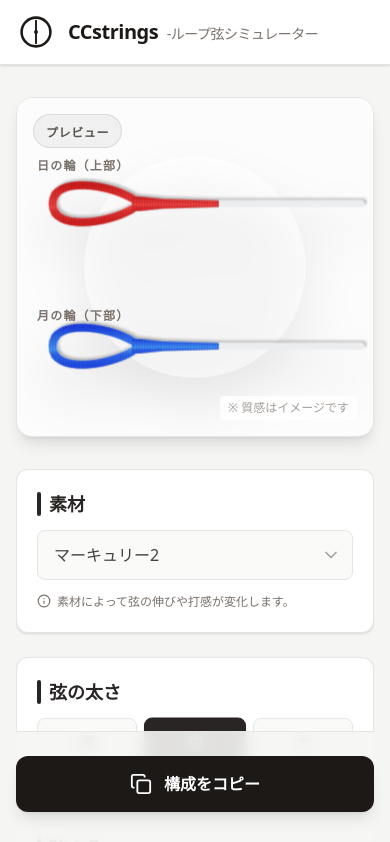
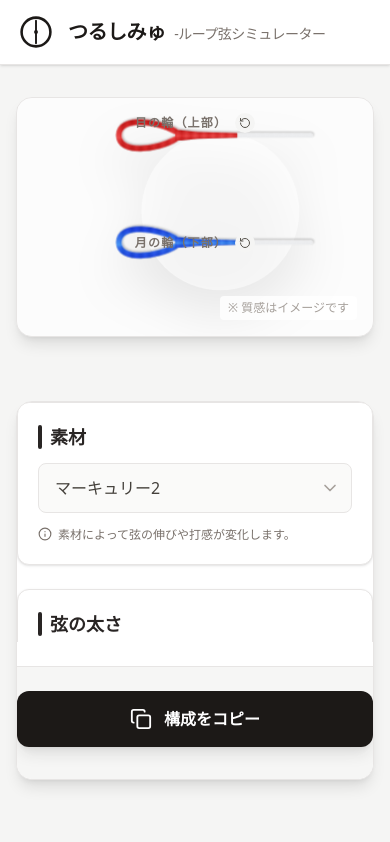
Before and after one commit to halcyon7766/CCstrings, a React (Vite) app: page / in a window 390 px wide. Shown: the top 842 px of the page. Built offline with nearby package versions, Linux system fonts and the light colour scheme.

Commit message:
feat: add rotation controls and optimize mobile/desktop layout

```diff
--- a/index.html
+++ b/index.html
@@ -5,7 +5,7 @@
   <meta charset="UTF-8" />
   <link rel="icon" type="image/svg+xml" href="/vite.svg" />
   <meta name="viewport" content="width=device-width, initial-scale=1.0" />
-  <title>CCstrings -ループ弦シミュレーター</title>
+  <title>つるしみゅ -ループ弦シミュレーター</title>
   <script async src="https://pagead2.googlesyndication.com/pagead/js/adsbygoogle.js?client=ca-pub-9880919415099202"
     crossorigin="anonymous"></script>
 </head>
--- a/src/App.jsx
+++ b/src/App.jsx
@@ -1,5 +1,5 @@
 import React, { useState, useEffect, useMemo } from 'react';
-import { ChevronDown, Info, Copy, Check } from 'lucide-react';
+import { ChevronDown, Info, Copy, Check, RotateCcw } from 'lucide-react';
 import {
   MATERIALS,
   COLORS,
@@ -63,7 +63,7 @@ const useIsMobile = () => {
   return isMobile;
 };
 
-const StringLoopDetail = ({ loopColor, bodyColor }) => {
+const StringLoopDetail = ({ loopColor, bodyColor, isMobile }) => {
   return (
     <g>
       <g transform="translate(0, 25)" filter="url(#dropShadow)">
@@ -96,9 +96,9 @@ const StringLoopDetail = ({ loopColor, bodyColor }) => {
         />
 
         {/* 2. 弦本体 (下に伸びる紐) */}
-        <line x1="50" y1="220" x2="50" y2="400" stroke={bodyColor} strokeWidth="8" strokeLinecap="round" />
-        <line x1="50" y1="220" x2="50" y2="400" stroke="url(#braidTexture)" strokeWidth="8" strokeLinecap="round" opacity="0.6" />
-        <line x1="50" y1="220" x2="50" y2="400" stroke="url(#highlightGradient)" strokeWidth="8" strokeLinecap="round" style={{ mixBlendMode: 'overlay' }} />
+        <line x1="50" y1="220" x2="50" y2={isMobile ? "350" : "600"} stroke={bodyColor} strokeWidth="8" strokeLinecap="round" />
+        <line x1="50" y1="220" x2="50" y2={isMobile ? "350" : "600"} stroke="url(#braidTexture)" strokeWidth="8" strokeLinecap="round" opacity="0.6" />
+        <line x1="50" y1="220" x2="50" y2={isMobile ? "350" : "600"} stroke="url(#highlightGradient)" strokeWidth="8" strokeLinecap="round" style={{ mixBlendMode: 'overlay' }} />
 
         {/* 3. 結束部分 (仕掛け/Neck) - ループからのつながりをより自然に */}
         <g>
@@ -230,6 +230,9 @@ export default function KyudoStringCustomizer() {
   const [hinowaColor, setHinowaColor] = useState(HINOWA_COLORS[0]); // 赤
   const [tsukinowaColor, setTsukinowaColor] = useState(TSUKINOWA_COLORS.find(c => c.id === 'blue') || TSUKINOWA_COLORS[0]); // 青
 
+  const [hinowaRot, setHinowaRot] = useState(false);
+  const [tsukinowaRot, setTsukinowaRot] = useState(false);
+
   // 入力ステート
   const [bowBrand, setBowBrand] = useState('');
   const [bowLength, setBowLength] = useState('並');
@@ -287,7 +290,7 @@ export default function KyudoStringCustomizer() {
             <div className="text-stone-900 p-1">
               <Logo className="w-8 h-8" />
             </div>
-            <h1 className="text-xl font-bold tracking-tight text-stone-900">CCstrings <span className="text-sm font-normal text-stone-500 ml-1">-ループ弦シミュレーター</span></h1>
+            <h1 className="text-xl font-bold tracking-tight text-stone-900">つるしみゅ <span className="text-sm font-normal text-stone-500 ml-1">-ループ弦シミュレーター</span></h1>
           </div>
         </div>
       </header>
@@ -298,28 +301,46 @@ export default function KyudoStringCustomizer() {
         {/* モバイル時は高さを控えめに (45vh -> 250px程度または fit) */}
         <div className={`
              lg:col-span-7 bg-white rounded-2xl shadow-lg border border-stone-200 overflow-hidden sticky top-20 lg:top-24 z-30 flex flex-col
-             ${isMobile ? 'h-[340px]' : 'h-[45vh] lg:h-[calc(100vh-8rem)]'}
+             ${isMobile ? 'h-[240px]' : 'h-[45vh] lg:h-[calc(100vh-8rem)]'}
            `}>
-          <div className="absolute top-4 left-4 z-10 bg-stone-900/5 backdrop-blur-sm px-3 py-1 rounded-full border border-stone-900/10">
-            <span className="text-xs font-bold text-stone-600 tracking-wider">プレビュー</span>
-          </div>
+
 
           <div className="w-full h-full flex items-center justify-center bg-stone-50/50 relative">
             {/* HTML Labels for Layout Flexibility */}
             {isMobile ? (
               <>
-                <div className="absolute top-[60px] left-[20px] text-xs font-bold text-stone-500 tracking-widest z-10">日の輪（上部）</div>
-                <div className="absolute top-[210px] left-[20px] text-xs font-bold text-stone-500 tracking-widest z-10">月の輪（下部）</div>
+                <div className="absolute top-[15px] left-1/2 transform -translate-x-1/2 w-full flex items-center justify-center gap-2 z-10">
+                  <span className="text-xs font-bold text-stone-500 tracking-widest">日の輪（上部）</span>
+                  <button onClick={() => setHinowaRot(!hinowaRot)} className="p-1 bg-stone-100 rounded-full hover:bg-stone-200 transition-colors">
+                    <RotateCcw size={12} className="text-stone-600" />
+                  </button>
+                </div>
+                <div className="absolute top-[135px] left-1/2 transform -translate-x-1/2 w-full flex items-center justify-center gap-2 z-10">
+                  <span className="text-xs font-bold text-stone-500 tracking-widest">月の輪（下部）</span>
+                  <button onClick={() => setTsukinowaRot(!tsukinowaRot)} className="p-1 bg-stone-100 rounded-full hover:bg-stone-200 transition-colors">
+                    <RotateCcw size={12} className="text-stone-600" />
+                  </button>
+                </div>
               </>
             ) : (
               <>
-                <div className="absolute top-[30px] left-[25%] transform -translate-x-1/2 text-xs font-bold text-stone-500 tracking-widest z-10">日の輪（上部）</div>
-                <div className="absolute top-[30px] right-[25%] transform translate-x-1/2 text-xs font-bold text-stone-500 tracking-widest z-10">月の輪（下部）</div>
+                <div className="absolute top-[30px] left-[25%] transform -translate-x-1/2 flex items-center gap-2 z-10">
+                  <span className="text-xs font-bold text-stone-500 tracking-widest">日の輪（上部）</span>
+                  <button onClick={() => setHinowaRot(!hinowaRot)} className="p-1.5 bg-stone-100 rounded-full hover:bg-stone-200 transition-colors shadow-sm">
+                    <RotateCcw size={14} className="text-stone-600" />
+                  </button>
+                </div>
+                <div className="absolute top-[30px] right-[25%] transform translate-x-1/2 flex items-center gap-2 z-10">
+                  <span className="text-xs font-bold text-stone-500 tracking-widest">月の輪（下部）</span>
+                  <button onClick={() => setTsukinowaRot(!tsukinowaRot)} className="p-1.5 bg-stone-100 rounded-full hover:bg-stone-200 transition-colors shadow-sm">
+                    <RotateCcw size={14} className="text-stone-600" />
+                  </button>
+                </div>
               </>
             )}
 
             <svg
-              viewBox={isMobile ? "0 0 450 360" : "0 0 400 500"}
+              viewBox={isMobile ? "0 0 360 380" : "0 0 400 950"}
               className="w-full h-full max-h-[90%] drop-shadow-2xl transition-all duration-500"
               preserveAspectRatio="xMidYMid meet"
             >
@@ -331,11 +352,11 @@ export default function KyudoStringCustomizer() {
                 <circle cx="200" cy="250" r="180" fill="white" opacity="0.5" />
               )}
 
-              <g transform={isMobile ? "translate(10, 150) rotate(-90)" : "translate(30, 20) scale(1.25)"}>
-                <StringLoopDetail loopColor={hinowaColor.hex} bodyColor={bodyColor.hex} />
+              <g transform={`${isMobile ? "translate(10, 95) rotate(-90)" : "translate(25, 20) scale(1.5)"} ${hinowaRot ? (isMobile ? 'rotate(180, 50, 175)' : 'rotate(180, 50, 300)') : ''}`}>
+                <StringLoopDetail loopColor={hinowaColor.hex} bodyColor={bodyColor.hex} isMobile={isMobile} />
               </g>
-              <g transform={isMobile ? "translate(10, 330) rotate(-90)" : "translate(220, 20) scale(1.25)"}>
-                <StringLoopDetail loopColor={tsukinowaColor.hex} bodyColor={bodyColor.hex} />
+              <g transform={`${isMobile ? "translate(10, 285) rotate(-90)" : "translate(225, 20) scale(1.5)"} ${tsukinowaRot ? (isMobile ? 'rotate(180, 50, 175)' : 'rotate(180, 50, 300)') : ''}`}>
+                <StringLoopDetail loopColor={tsukinowaColor.hex} bodyColor={bodyColor.hex} isMobile={isMobile} />
               </g>
             </svg>
           </div>
@@ -343,7 +364,7 @@ export default function KyudoStringCustomizer() {
         </div>
 
         {/* Right Column: Controls */}
-        <div className="lg:col-span-5 flex flex-col h-full relative">
+        <div className="lg:col-span-5 flex flex-col relative h-[45vh] lg:h-[calc(100vh-8rem)] bg-white rounded-2xl shadow-lg border border-stone-200 overflow-hidden">
 
           {/* Scrollable Content Area */}
           <div className="flex-grow space-y-6 overflow-y-auto lg:pr-2 pb-32 lg:pb-0 scrollbar-hide">
```
